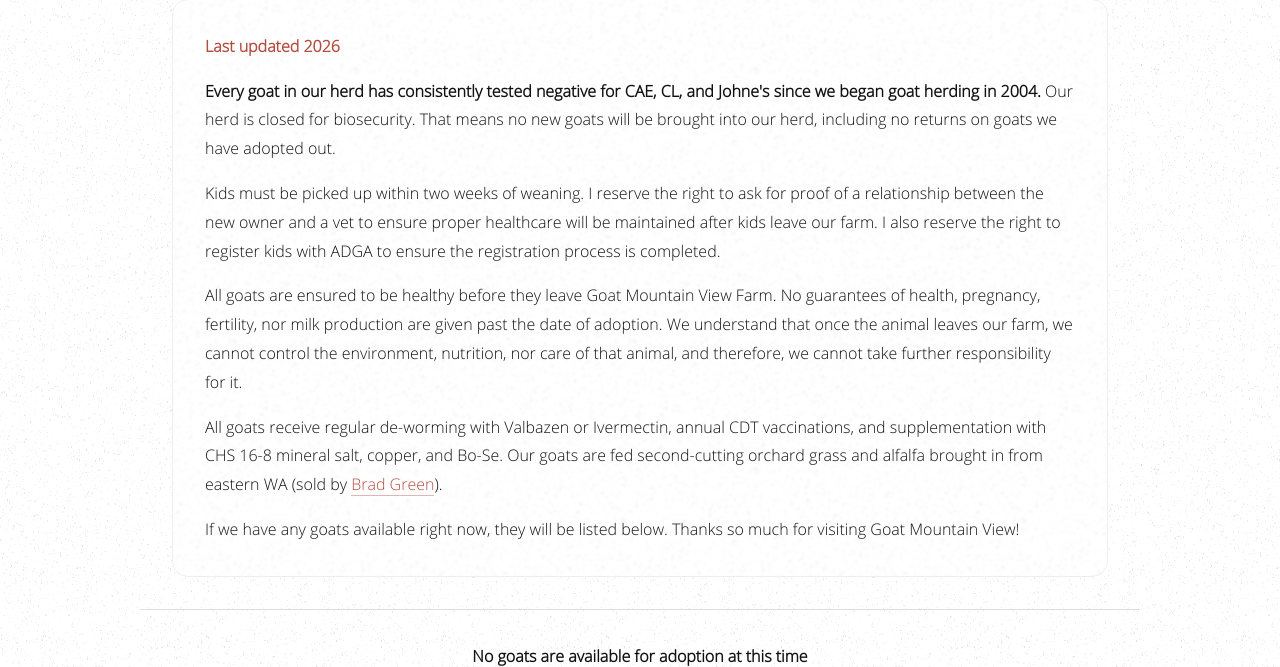
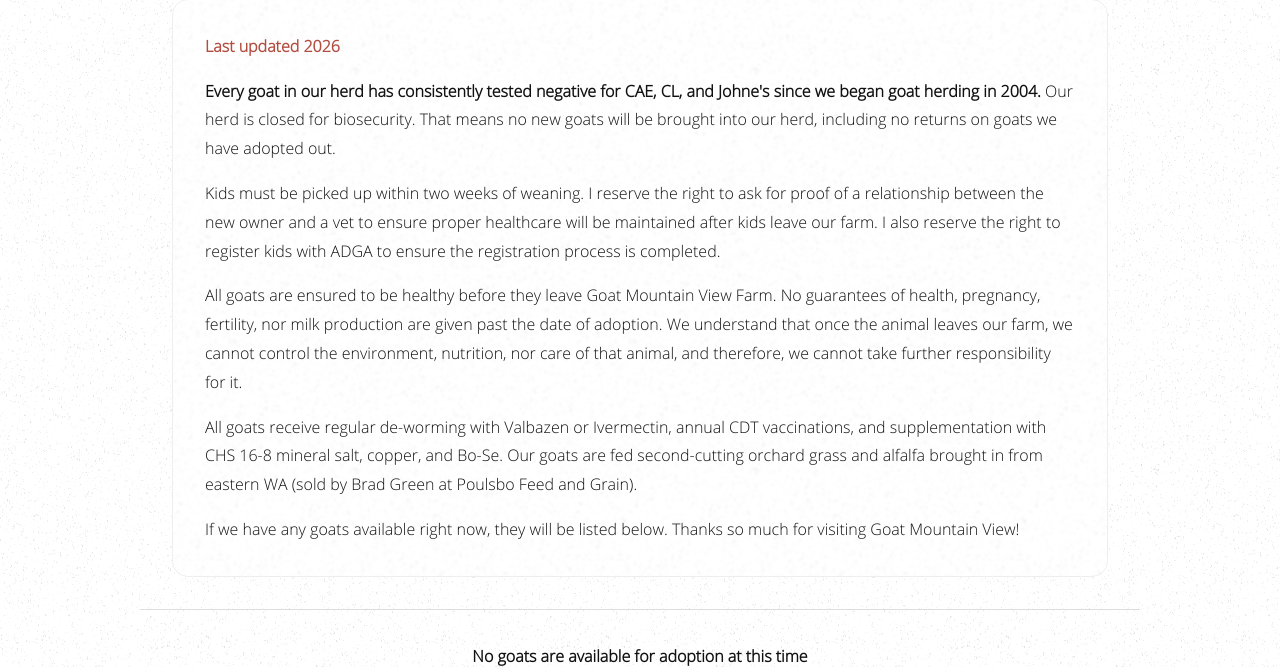
Before and after one commit to pianosuki/goatmountainview.com, a Flask app: page /goats/adoptions in a window 1280 px wide. Shown: the part 795-1462 px from the top of the page. Run offline with Flask 3, Linux system fonts and the light colour scheme; parts of the project's set-up code (start-up, migrations or seed data) failed here and were passed over.

Commit message:
removed broken link

```diff
--- a/app/templates/adoptions.html
+++ b/app/templates/adoptions.html
@@ -48,7 +48,7 @@
                     All goats receive regular de-worming with Valbazen or Ivermectin, annual CDT vaccinations, and
                     supplementation with CHS 16-8 mineral salt, copper, and Bo-Se. Our goats are fed second-cutting
                     orchard grass and alfalfa brought in from eastern WA (sold by
-                    <a href="http://www.yellowpages.com/poulsbo-wa/mip/poulsbo-feed-and-grain-483824187?lid=1000319975328" target="_blank">Brad Green</a>).
+                    Brad Green at Poulsbo Feed and Grain).
                 </p>
                 <p>
                     If we have any goats available right now, they will be listed below. Thanks so much for visiting Goat Mountain View!
```
